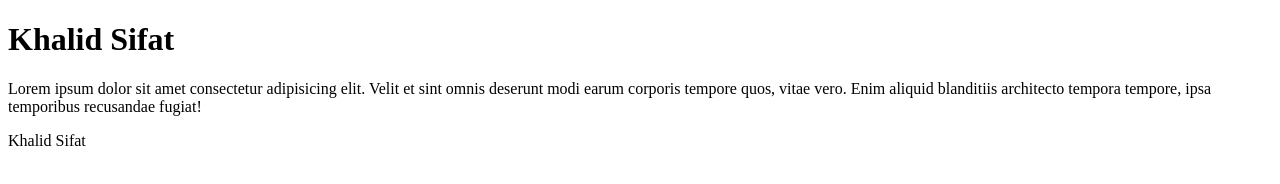
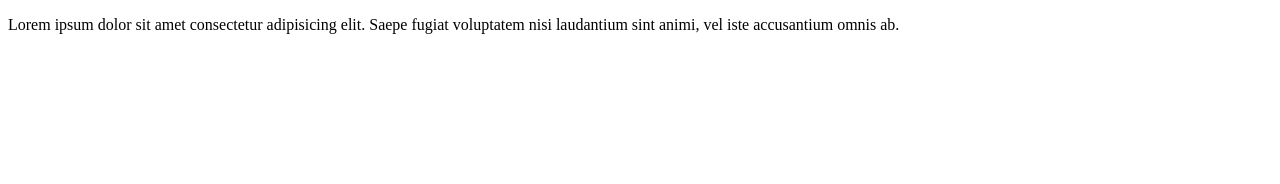
Before and after one commit to captainsifat/ProjectA, a plain HTML site: page index.html in a window 1280 px wide. Drawn offline with Linux system fonts and the light colour scheme.

Commit message:
p tag added

```diff
--- a/index.html
+++ b/index.html
@@ -6,8 +6,8 @@
     <title>Document</title>
 </head>
 <body>
-    <h1>Khalid Sifat</h1>
-    <p>Lorem ipsum dolor sit amet consectetur adipisicing elit. Velit et sint omnis deserunt modi earum corporis tempore quos, vitae vero. Enim aliquid blanditiis architecto tempora tempore, ipsa temporibus recusandae fugiat!</p>
-<p>Khalid Sifat</p>
+   <p>
+    Lorem ipsum dolor sit amet consectetur adipisicing elit. Saepe fugiat voluptatem nisi laudantium sint animi, vel iste accusantium omnis ab.
+   </p>
 </body>
 </html>
```
